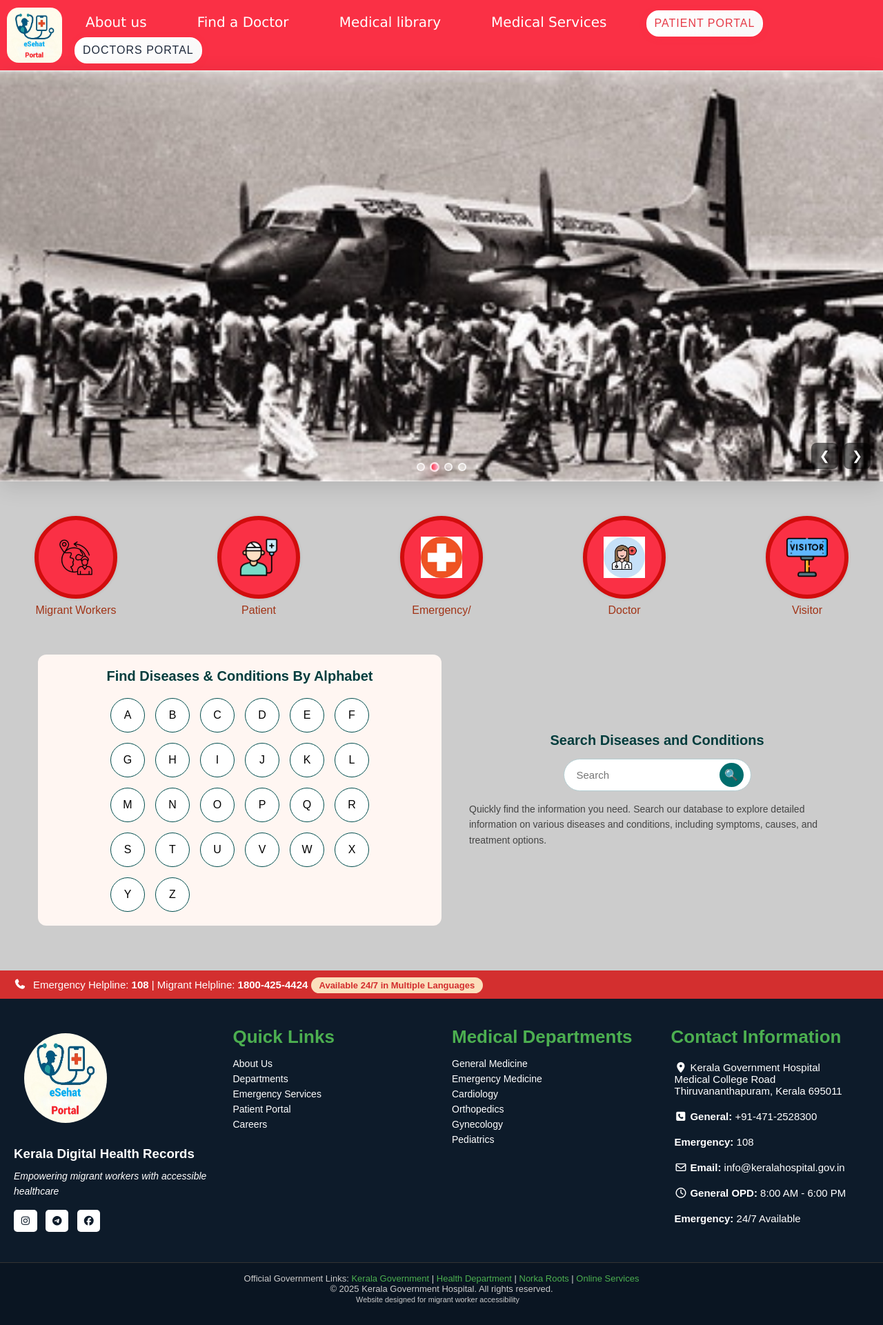
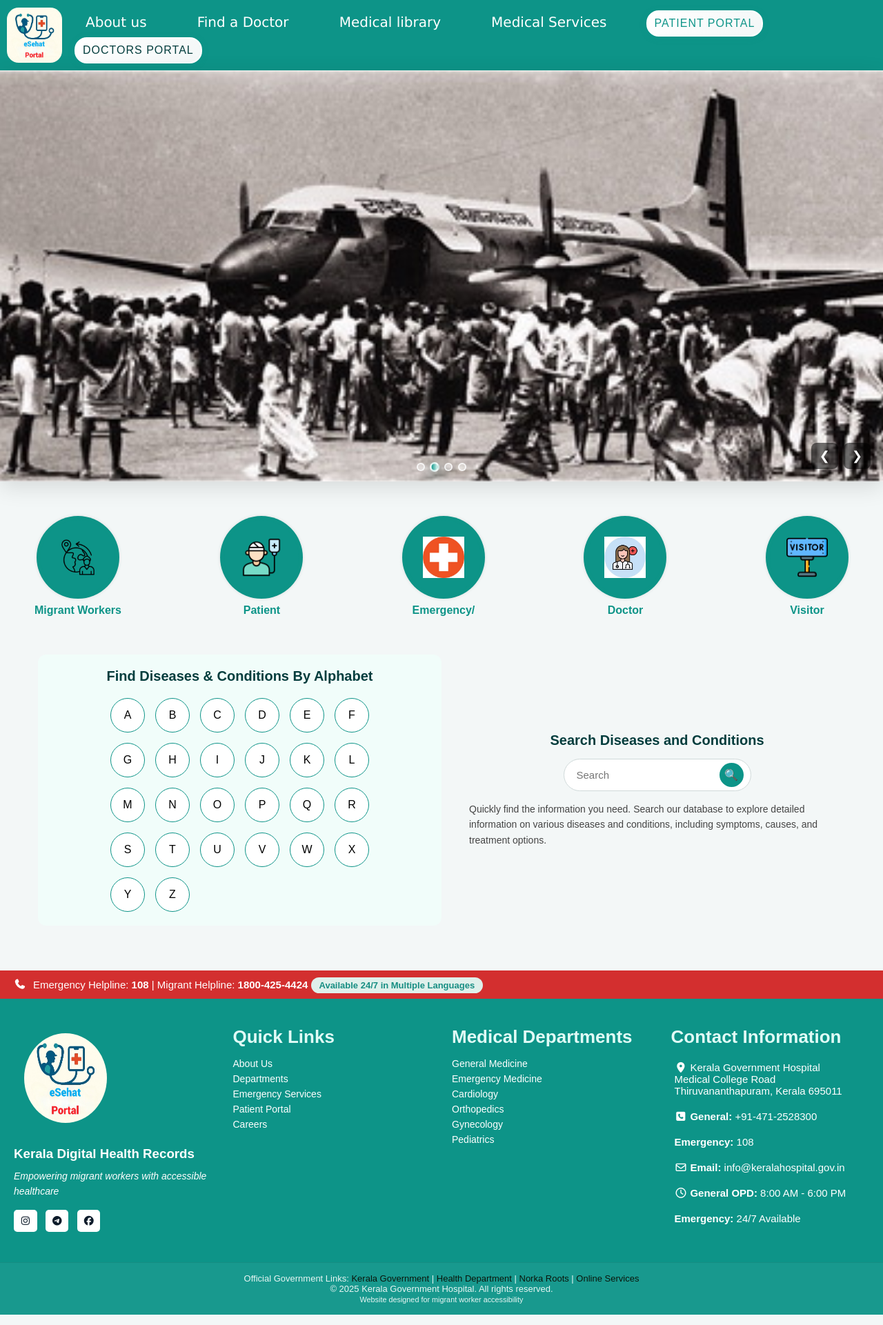
Before and after one commit to riya2110-ui/health-record-system, a plain HTML site: page index.html in a window 1280 px wide. Shown: the whole page at 69% size. Drawn offline with Linux system fonts and the light colour scheme.

Commit message:
theme changed

```diff
--- a/style.css
+++ b/style.css
@@ -5,8 +5,18 @@
 
 }
 
+:root{
+  --primary: #0d9488;
+  --secondary: #d0dada;
+  --bg-1: #f3f7f7;
+  --bg-2: #f1fdfa;
+  --accent: #e0fbf6;
+  --text: #033d3d;
+  --white: #fff;
+}
+
 .navbar{
-    background-color: rgb(250, 48, 69);
+  background-color: var(--primary);
     padding: 10px;
     font-family: 'Lucida Sans', 'Lucida Sans Regular', 'Lucida Grande', 'Lucida Sans Unicode', Geneva, Verdana, sans-serif;
      display: flex;
@@ -22,8 +32,8 @@
 
 }
 .navbar ul li a{
-    margin: 24px;
-    color: #fff;
+  margin: 24px;
+  color: var(--white);
     font-size: 20px;
     font-weight: 400;
     cursor: pointer;
@@ -52,15 +62,15 @@
     width: 100%;
 }
 .navbar ul button {
-    background: linear-gradient(90deg, #f8b6d2 0%, #fa3045 100%);
-    color: #fff;
-    border: none;
-    border-radius: 18px;
+  background: linear-gradient(90deg, var(--accent) 0%, var(--primary) 100%);
+  color: var(--white);
+  border: none;
+  border-radius: 18px;
     padding: 8px 10px;
     font-size: 16px;
     font-weight: 500;
     margin-left: 18px;
-    box-shadow: 0 2px 12px rgba(250,48,69,0.12);
+  box-shadow: 0 2px 12px rgba(13,148,136,0.12);
     cursor: pointer;
     transition: background 0.3s, box-shadow 0.3s, transform 0.2s;
     letter-spacing: 1px;
@@ -70,8 +80,8 @@
     z-index: 1;
 }
 .navbar ul button:hover {
-    background: linear-gradient(90deg, #fa3045 0%, #f8b6d2 100%);
-    box-shadow: 0 0 16px 4px #fff, 0 2px 12px 0 rgba(250,48,69,0.28);
+  background: linear-gradient(90deg, var(--primary) 0%, var(--accent) 100%);
+  box-shadow: 0 0 16px 4px rgba(255,255,255,0.9), 0 2px 12px 0 rgba(13,148,136,0.28);
     transform: scale(1.07);
 }
 
@@ -95,30 +105,30 @@
 
 /* Patient button */
 .btn.patient {
-  background: linear-gradient(135deg, #ffffff, #f8f8f8);
-  color: #e63946;
-  border: 2px solid #fff;
+  background: linear-gradient(135deg, var(--white), var(--bg-1));
+  color: var(--primary);
+  border: 2px solid var(--white);
 }
 
 .btn.patient:hover {
-  background: #e63946;
-  color: #fff;
+  background: var(--primary);
+  color: var(--white);
   transform: translateY(-4px);
-  box-shadow: 0 10px 20px rgba(230, 57, 70, 0.6);
+  box-shadow: 0 10px 20px rgba(13,148,136,0.6);
 }
 
 /* Doctor button */
 .btn.doctor {
-  background: linear-gradient(135deg, #ffffff, #f8f8f8);
-  color: #1e293b;
-  border: 2px solid #fff;
+  background: linear-gradient(135deg, var(--white), var(--bg-1));
+  color: var(--text);
+  border: 2px solid var(--white);
 }
 
 .btn.doctor:hover {
-  background: #1e293b;
-  color: #fff;
+  background: var(--text);
+  color: var(--white);
   transform: translateY(-4px);
-  box-shadow: 0 10px 20px rgba(30, 41, 59, 0.6);
+  box-shadow: 0 10px 20px rgba(3,61,61,0.12);
 }
 
 .mehak{
@@ -135,7 +145,7 @@
 
 /* Alphabet Section */
 .alphabet-section {
-  background: #fff6f2;
+  background: var(--bg-2);
   padding: 20px;
   border-radius: 12px;
   flex: 1;
@@ -148,7 +158,7 @@
 .alphabet-section h2 {
   margin-bottom: 20px;
   font-size: 20px;
-  color: #033d3d;
+  color: var(--text);
 }
 
 .alphabet-grid {
@@ -161,7 +171,7 @@
   width: 50px;
   height: 50px;
   border-radius: 50%;
-  border: 1.5px solid #004d4d;
+  border: 1.5px solid var(--primary);
   background: white;
   font-size: 16px;
   cursor: pointer;
@@ -169,7 +179,7 @@
 }
 
 .alphabet-grid button:hover {
-  background: #004d4d;
+  background: var(--primary);
   color: white;
 }
 
@@ -186,14 +196,14 @@
 .search-section h2 {
   font-size: 20px;
   margin-bottom: 15px;
-  color: #033d3d;
+  color: var(--text);
 }
 
 .search-bar {
   display: flex;
   align-items: center;
   margin-bottom: 15px;
-  border: 1.5px solid #b3cdd1;
+  border: 1.5px solid var(--secondary);
   border-radius: 25px;
   padding: 5px 10px;
   background: white;
@@ -209,7 +219,7 @@
 
 .search-bar .search-btn {
   border: none;
-  background: #006d6d;
+  background: var(--primary);
   color: white;
   border-radius: 50%;
   width: 35px;
@@ -231,9 +241,8 @@
 
 /* Emergency Red Bar */
 .emergency-bar {
-  background: #d32f2f;
-  color: #fff;
-
+  background: var(--primary);
+  color: var(--white);
   padding: 12px 20px;
   font-size: 15px;
   font-weight: 500;
@@ -271,14 +280,14 @@
 
 .emergency-bar p span {
   margin-left: auto;
-  background: #fff3cd;
-  color: #d32f2f;
+  background: var(--accent);
+  color: var(--primary);
   padding: 4px 12px;
   border-radius: 12px;
   font-weight: bold;
   text-align: center;
   font-size: 13px;
-  opacity: 0.9;
+  opacity: 0.95;
 }
 #mob {
   color: white;
@@ -288,8 +297,8 @@
 
 /* Main Footer */
 .footer-container {
-  background-color: #0d1b2a;
-  color: #fff;
+  background-color: var(--primary);
+  color: var(--white);
   display: grid;
   grid-template-columns: repeat(4, 1fr);
   gap: 30px;
@@ -332,7 +341,7 @@
 
 .footer-links h4,
 .footer-contact h4 {
-  color: #4caf50;
+  color: var(--accent);
   margin-bottom: 15px;
   font-size: 26px;
 }
@@ -355,7 +364,7 @@
 }
 
 .footer-links ul li a:hover {
-  color: #4caf50;
+  color: var(--accent);
 }
 
 /* Contact */
@@ -368,16 +377,16 @@
 
 /* Bottom Bar */
 .footer-bottom {
-  background: #0a1522;
-  border-top: 1px solid #333;
+  background: rgba(13,148,136,0.95);
+  border-top: 1px solid rgba(0,0,0,0.08);
   padding: 15px 20px;
   text-align: center;
   font-size: 13px;
-  color: #ccc;
+  color: #e8f6f4;
 }
 
 .footer-bottom a {
-  color: #4caf50;
+  color: #0a150b;
   text-decoration: none;
 }
 
@@ -386,7 +395,7 @@
 }
 body{
   font-family: Arial, Helvetica, sans-serif;
-  background: #ccc;
+  background: var(--bg-1);
   height: 100vh;
 }
 
@@ -398,7 +407,7 @@ body{
   right: 50%;
   margin-left: -50vw; /* push to left edge */
   margin-right: -50vw; /* push to right edge */
-  background: linear-gradient(180deg, rgba(0,0,0,0.12), rgba(0,0,0,0.05));
+  background: linear-gradient(180deg, rgba(13,148,136,0.06), rgba(13,148,136,0.03));
   border-radius: 0; /* full-bleed usually has no rounded corners */
   overflow: hidden;
   box-shadow: 0 8px 30px rgba(0,0,0,0.12);
@@ -531,9 +540,9 @@ body{
 }
 
 .nav-dot[aria-selected="true"] {
-  background: linear-gradient(90deg,#fa3045,#f8b6d2);
+  background: linear-gradient(90deg, var(--primary), var(--accent));
   transform: scale(1.15);
-  box-shadow: 0 6px 18px rgba(250,48,69,0.35);
+  box-shadow: 0 6px 18px rgba(13,148,136,0.25);
 }
 
 @media (max-width: 900px) {
@@ -584,12 +593,12 @@ body{
     .circle {
       width: 120px;
       height: 120px;
-      background-color: rgb(250, 48, 69); /* Dark red shade */
+      background-color: var(--primary);
       border-radius: 50%;
       display: flex;
       justify-content: center;
       align-items: center;
-      border: 6px solid rgb(209, 13, 13);
+      border: 6px solid rgba(13,148,136,0.85);
       box-shadow: 0 0 5px rgba(0,0,0,0.1);
     }
 
@@ -600,6 +609,6 @@ body{
 
     .label {
       margin-top: 8px;
-      color: #a13417;
-      font-weight: bold;
+      color: var(--primary);
+      font-weight: bold;
 }
```
Also changed, not shown: index.html (+1 -3 lines).
